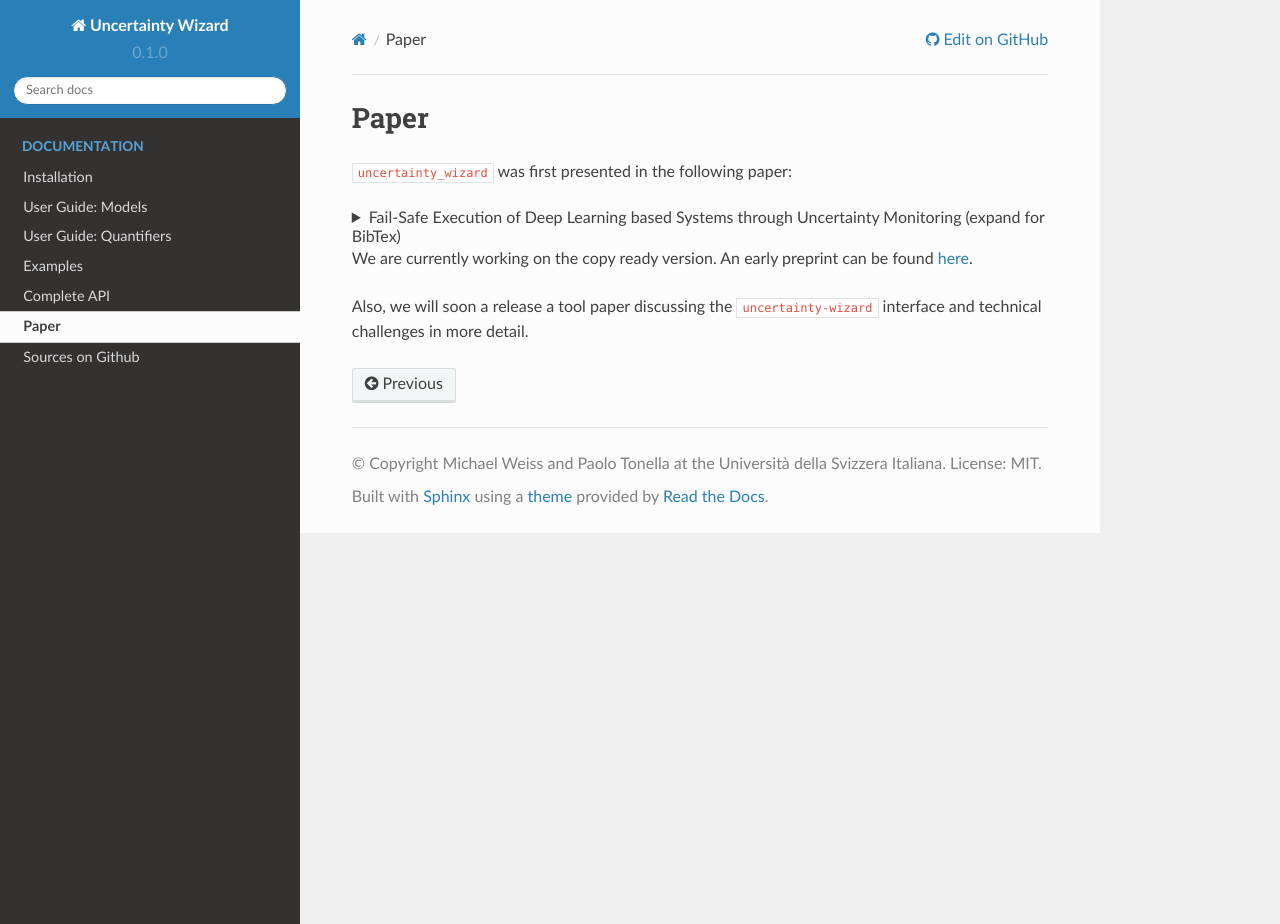
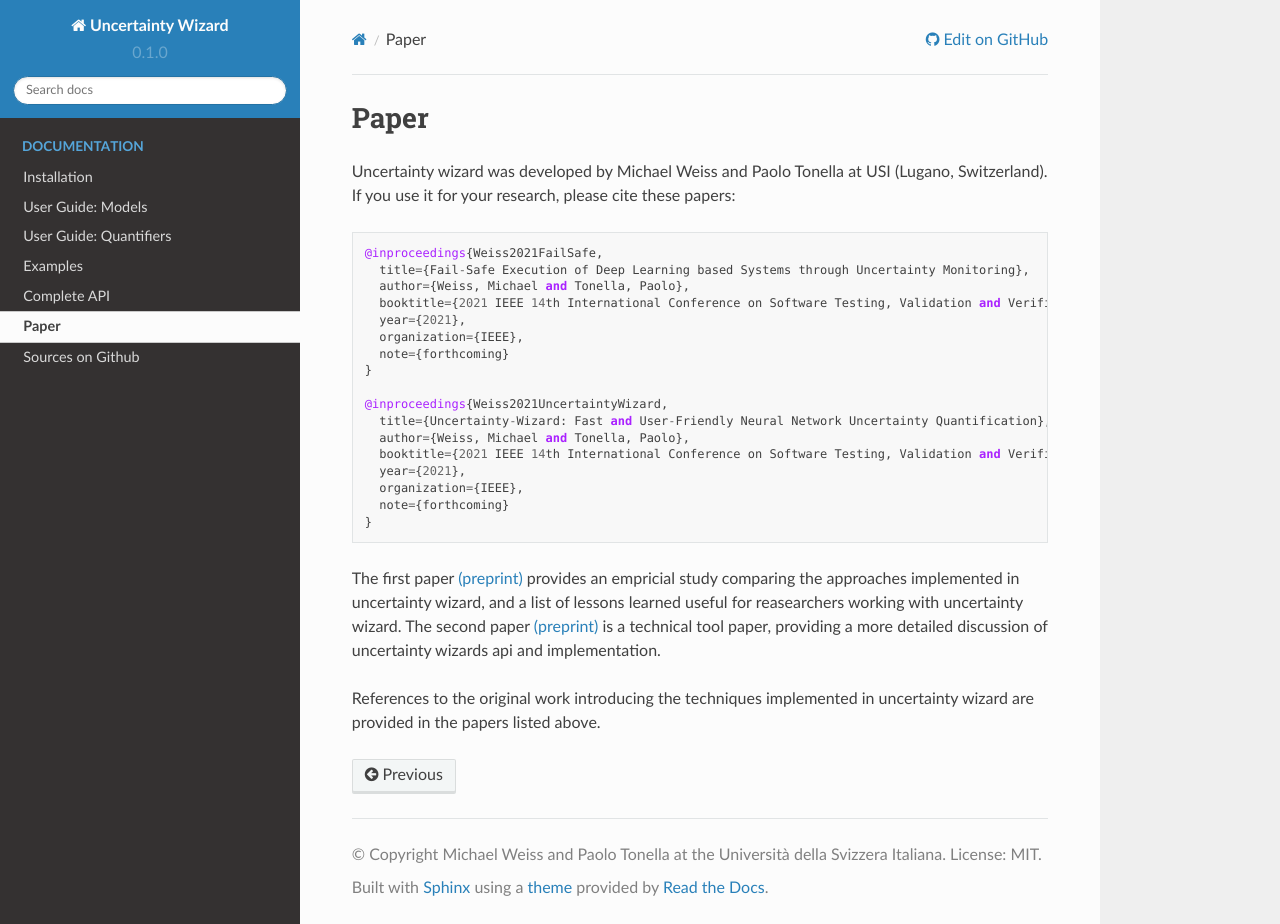
Before and after one commit to testingautomated-usi/uncertainty-wizard, a Sphinx documentation site: the page built from docs/paper.md, in a window 1280 px wide and 924 px high. Built offline with Sphinx 7.4.7 and the Read the Docs theme 2.0.0, drawn with Linux system fonts in a browser that asks for light colours.

Commit message:
update paper references

```diff
--- a/docs/paper.md
+++ b/docs/paper.md
@@ -1,23 +1,31 @@
 ## Paper
+<!--- Dont forget to update readme.md when changing this paragraph -->
+Uncertainty wizard was developed by Michael Weiss and Paolo Tonella at USI (Lugano, Switzerland).
+If you use it for your research, please cite these papers:
 
-`uncertainty_wizard` was first presented in the following paper:
-<details>
-  <summary>Fail-Safe Execution of Deep Learning based Systems through Uncertainty Monitoring (expand for BibTex)</summary>
-
-    @inproceedings{Weiss2021,
+    @inproceedings{Weiss2021FailSafe,
       title={Fail-Safe Execution of Deep Learning based Systems through Uncertainty Monitoring},
       author={Weiss, Michael and Tonella, Paolo},
-      booktitle={2021 IEEE 14th International Conference on Software Testing,
-        Validation and Verification (ICST)},
+      booktitle={2021 IEEE 14th International Conference on Software Testing, Validation and Verification (ICST)},
       year={2021},
       organization={IEEE},
       note={forthcoming}
     }
 
-</details>
+    @inproceedings{Weiss2021UncertaintyWizard,
+      title={Uncertainty-Wizard: Fast and User-Friendly Neural Network Uncertainty Quantification},
+      author={Weiss, Michael and Tonella, Paolo},
+      booktitle={2021 IEEE 14th International Conference on Software Testing, Validation and Verification (ICST)},
+      year={2021},
+      organization={IEEE},
+      note={forthcoming}
+    }
 
-We are currently working on the copy ready version.
-An early preprint can be found [here](https://mweiss.ch/assets/papers/icst-2021-uncertainty-preprint.pdf).
+The first paper [(preprint)](https://arxiv.org/abs/2102.00902) provides
+an empricial study comparing the approaches implemented in uncertainty wizard,
+and a list of lessons learned useful for reasearchers working with uncertainty wizard.
+The second paper [(preprint)](https://arxiv.org/abs/2101.00982) is a technical tool paper,
+ providing a more detailed discussion of uncertainty wizards api and implementation.
 
-Also, we will soon a release a tool paper discussing the `uncertainty-wizard` interface
-and technical challenges in more detail.
+References to the original work introducing the techniques implemented
+in uncertainty wizard are provided in the papers listed above.
```
Also changed, not shown: README.md (+28 -19 lines).
